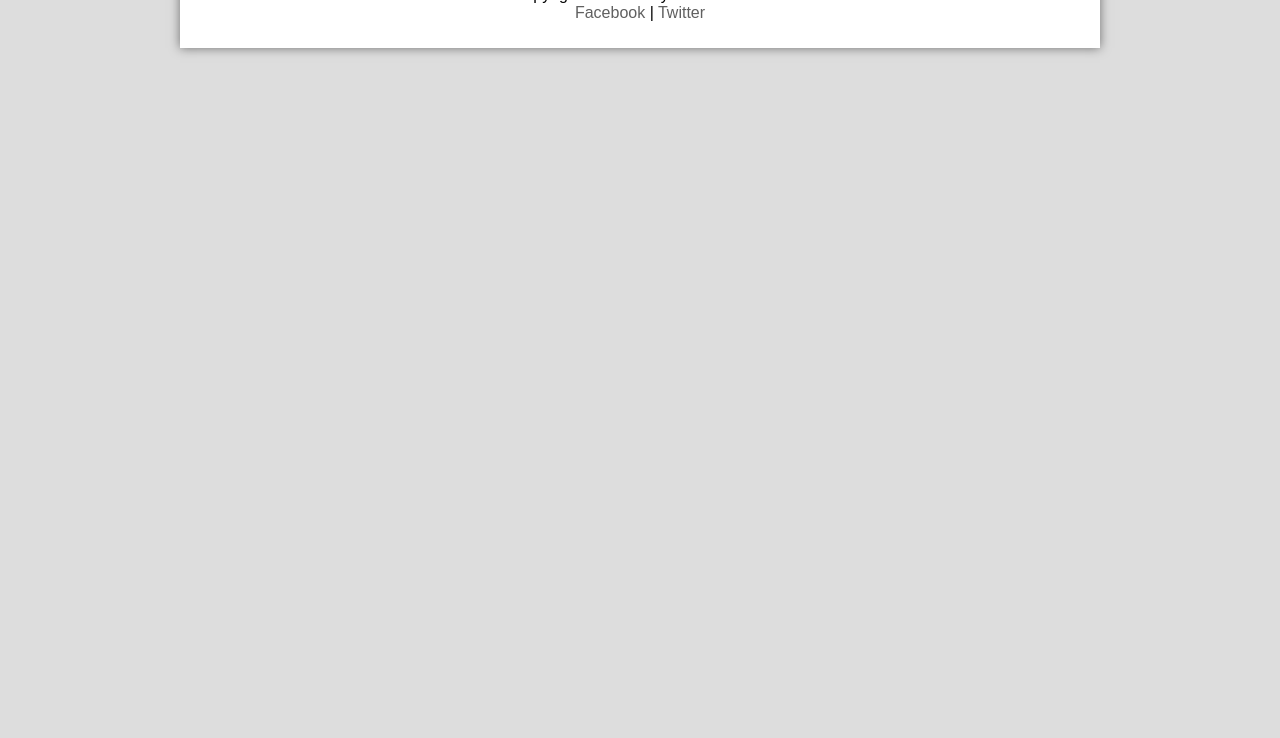
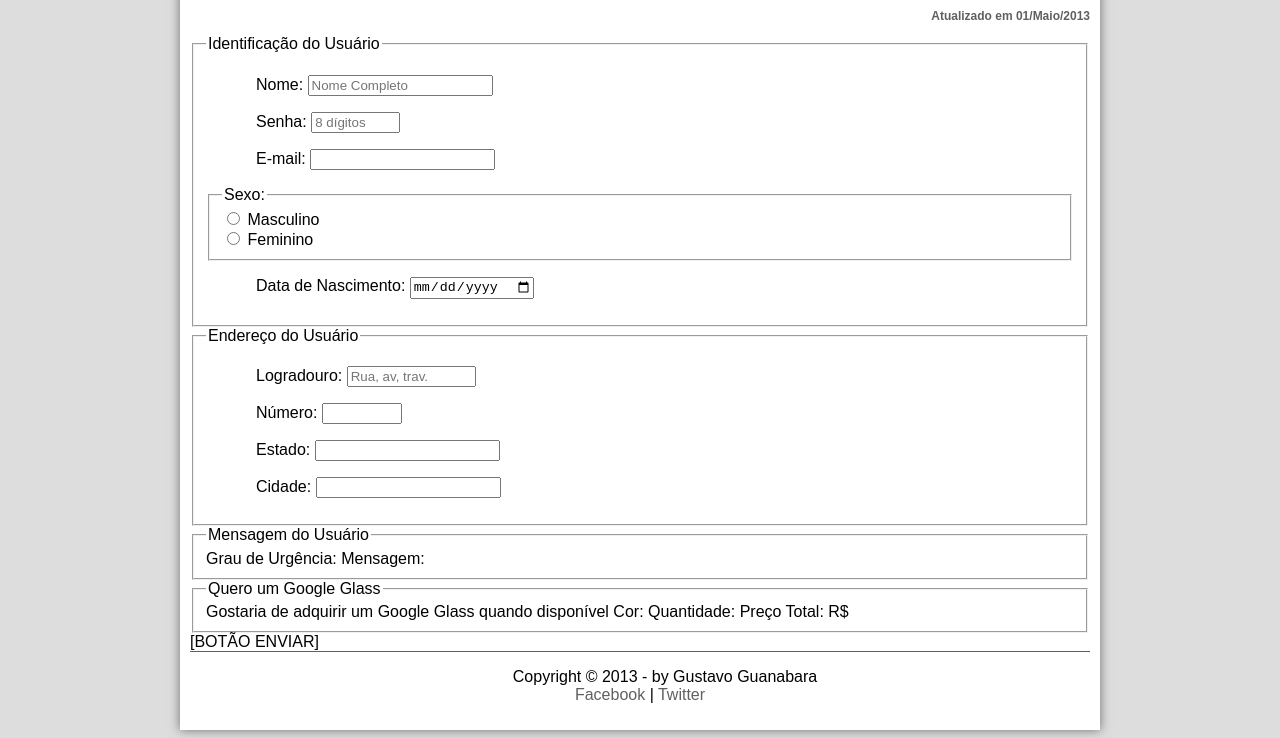
Before and after one commit to DanielSant/HTML, a plain HTML site: page fale-conosco.html in a window 1280 px wide. Shown: the part 272-1010 px from the top of the page. Before the commit the page ends 800 px from the top, so only its background shows below. Drawn offline with Linux system fonts and the light colour scheme.

Commit message:
aula33 formularios em HTML part1

```diff
--- a/fale-conosco.html
+++ b/fale-conosco.html
@@ -6,6 +6,7 @@
     <meta charset="utf-8" />
     <title>Tudo sobre Google Glass</title>
     <link rel="stylesheet" href="_css/estilo.css">
+    <link rel="stylesheet" href="_css/form.css">
 </head>
 
 <script language="javascript" src="_javascript/funcoes.js"></script>
@@ -21,61 +22,79 @@
                 <h2>A revolução do Google está chegando</h2>
             </hgroup>
 
-            <img id="icone" src="_imagens/glass-oculos-preto-peq.png">
+            <img id="icone" src="_imagens/contato.png">
 
             <nav id="menu">
                 <h1>Menu Principal</h1>
                 <ul>
-                    <li onmouseover="mudaFoto('_imagens/home.png')"
-                        onmouseout="mudaFoto('_imagens/contato.png')"><a href="index.html">Home</a></li>
+                    <li onmouseover="mudaFoto('_imagens/home.png')" onmouseout="mudaFoto('_imagens/contato.png')"><a
+                            href="index.html">Home</a></li>
                     <li onmouseover="mudaFoto('_imagens/especificacoes.png')"
-                        onmouseout="mudaFoto('_imagens/contato.png')"><a
-                            href="specs.html">Especificações</a></li>
-                    <li onmouseover="mudaFoto('_imagens/fotos.png')"
-                        onmouseout="mudaFoto('_imagens/contato.png')"><a href="fotos.html">Fotos</a></li>
-                    <li onmouseover="mudaFoto('_imagens/multimidia.png')"
-                        onmouseout="mudaFoto('_imagens/contato.png')"><a
-                            href="multimidia.html">Multimídia</a></li>
-                    <li onmouseover="mudaFoto('_imagens/contato.png')"
-                        onmouseout="mudaFoto('_imagens/contato.png')"><a href="fale-conosco.html">Fale
+                        onmouseout="mudaFoto('_imagens/contato.png')"><a href="specs.html">Especificações</a></li>
+                    <li onmouseover="mudaFoto('_imagens/fotos.png')" onmouseout="mudaFoto('_imagens/contato.png')"><a
+                            href="fotos.html">Fotos</a></li>
+                    <li onmouseover="mudaFoto('_imagens/multimidia.png')" onmouseout="mudaFoto('_imagens/contato.png')">
+                        <a href="multimidia.html">Multimídia</a></li>
+                    <li onmouseover="mudaFoto('_imagens/contato.png')" onmouseout="mudaFoto('_imagens/contato.png')"><a
+                            href="fale-conosco.html">Fale
                             conosco</a></li>
                 </ul>
             </nav>
 
         </header>
 
-        Fale Conosco > Contato
-        Formulário de Contato
-        por Gustavo Guanabara
-        Atualizado em 01/Maio/2013
+        <section id="corpo-full">
+            <article id="noticia-principal">
+                <header id="cabecalho-artigo">
+                    <hgroup>
+                        <h3>Fale Conosco > Contato</h3>
+                        <h1>Formulário de Contato</h1>
+                        <h2>por Gustavo Guanabara</h2>
+                        <h3 class="direita">Atualizado em 01/Maio/2013</h3>
+                    </hgroup>
+                </header>
 
-        Identificação do Usuário
-        Nome:
-        Senha:
-        E-mail:
-        Sexo:
-        - Masculino
-        - Feminino
-        Data de Nascimento:
+                <form action="">
+                    <fieldset id="usuario">
+                        <legend>Identificação do Usuário</legend>
+                        <p><label for="cNome">Nome: </label><input type="text" name="tNome" id="cNome" size="20" maxlength="30" placeholder="Nome Completo"></p>
+                        <p><label for="cSenha">Senha: </label> <input type="password" name="tSenha" id="cSenha" size="8" maxlength="8" placeholder="8 dígitos"></p>
+                        <p><label for="cMail">E-mail: </label> <input type="email" name="tMail" id="cMail" size="20" maxlength="40"></p>
+                        <fieldset id="sexo">
+                            <legend>Sexo:</legend>
+                            <input type="radio" name="tSexo" id="cMasc"> <label for="cMasc">Masculino</label><br>
+                            <input type="radio" name="tSexo" id="cFem"> <label for="cFem">Feminino</label>
+                        </fieldset>
+                        <p>Data de Nascimento: <input type="date" name="tNasc" id="cNasc"></p>
+                    </fieldset>
 
-        Endereço do Usuário
-        Logradouro:
-        Número:
-        Estado:
-        Cidade:
+                    <fieldset id="endereco">
+                        <legend>Endereço do Usuário</legend>
+                        <p><label for="cRua">Logradouro: </label> <input type="text" name="tRua" id="cRua" size="13" maxlength="80" placeholder="Rua, av, trav."></p>
+                        <p><label for="">Número: </label> <input type="number" name="tNum" id="cNum" min="0" max="99999"> </p>
+                        <p><label for="">Estado: </label> <input type="text" name="" id=""> </p>
+                        <p><label for="">Cidade: </label> <input type="text" name="" id=""> </p>
+                    </fieldset>
 
-        Mensagem do Usuário
+                    <fieldset id="mensagem">
+                        <legend>Mensagem do Usuário</legend>
                         Grau de Urgência:
                         Mensagem:
+                    </fieldset>
 
-        Quero um Google Glass
+                    <fieldset id="pedido">
+                        <legend>Quero um Google Glass</legend>
                         Gostaria de adquirir um Google Glass quando disponível
                         Cor:
                         Quantidade:
                         Preço Total: R$
-
+                    </fieldset>
 
                     [BOTÃO ENVIAR]
+                </form>
+
+            </article>
+        </section>
 
         <footer id="rodape">
             <p>
```
Lines whose indentation alone changed are shown as unchanged.
